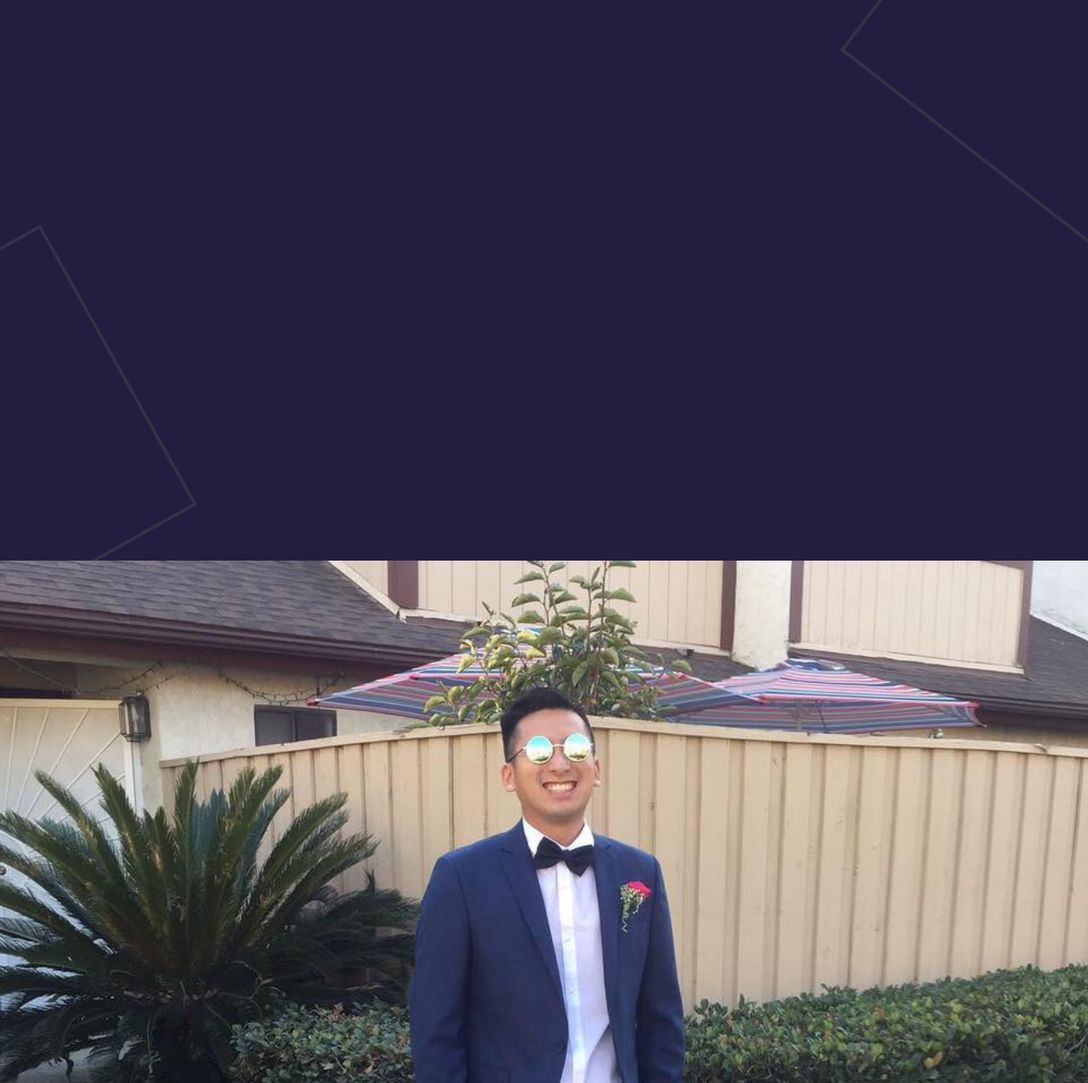
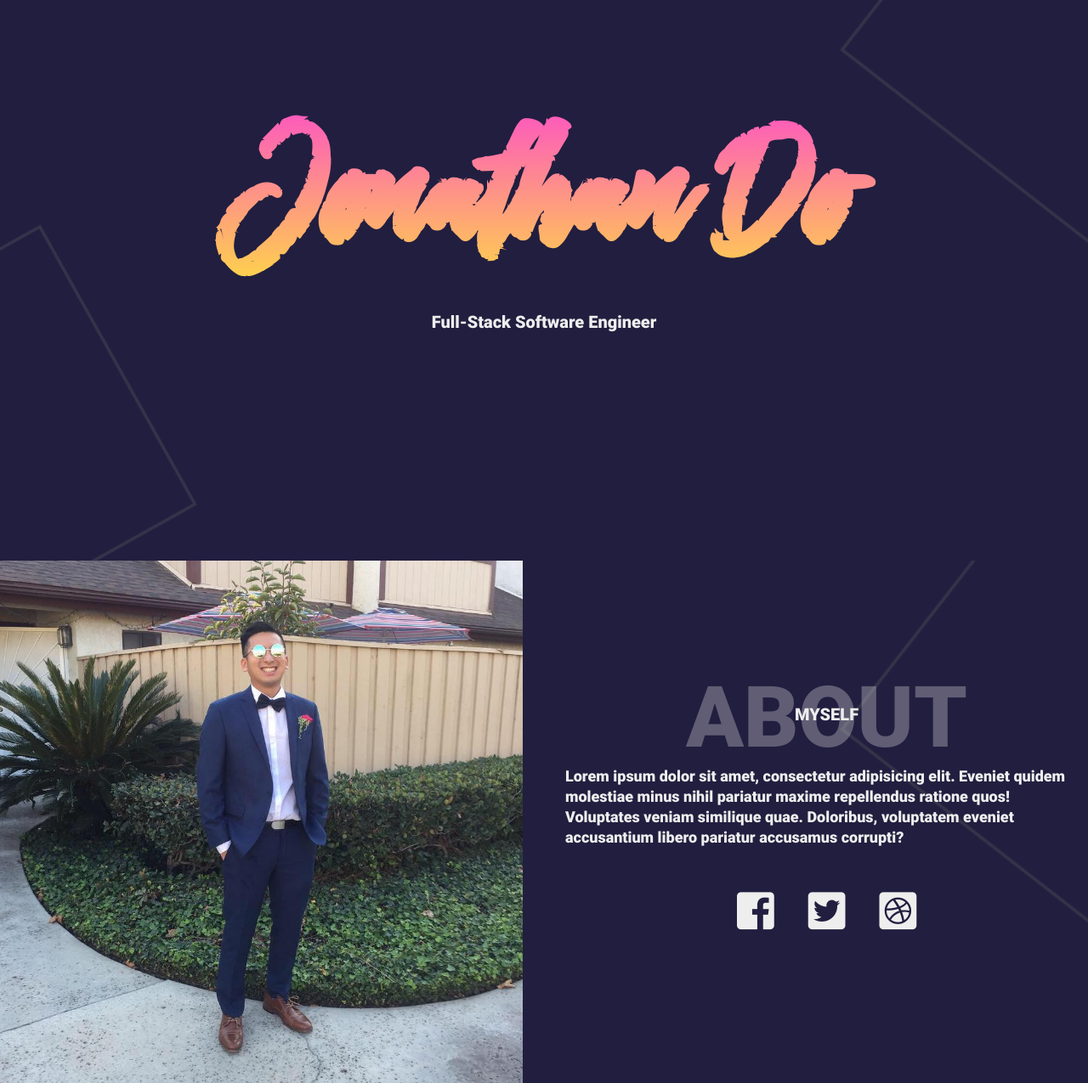
Before and after one commit to jhdo95/jhdo95.github.io, a plain HTML site: page portfolio/index.html in a window 1280 px wide. Shown: the part 140-1415 px from the top of the page at 85% size. Drawn offline with nearby package versions, Linux system fonts and the light colour scheme.

Commit message:
Added CSS to about section

```diff
--- a/portfolio/index.html
+++ b/portfolio/index.html
@@ -59,7 +59,6 @@
                    pariatur maxime repellendus ratione quos! Voluptates veniam similique quae. Doloribus, voluptatem
                    eveniet accusantium libero pariatur accusamus corrupti?
                 </p>
-            </div>
                 <div class="social-media">
                     <ul class="nav-list">
                         <li>
@@ -74,10 +73,11 @@
                         </li>
                         <li>
                             <a href="#" class="icon-link">
-                            <i class="fab fa-dribble-square"></i>
+                                <i class="fab fa-dribbble-square"></i>
                             </a>
                         </li>
                     </ul>
+                </div>
             </div>
         </div>
     </section>
--- a/portfolio/styles.css
+++ b/portfolio/styles.css
@@ -63,6 +63,7 @@ header{
     height: 100vh;
     position: fixed;
     top: -100vh;
+    z-index: 50;
     background-color: #16162d;
     border-bottom-right-radius: 100%;
     border-bottom-left-radius: 100%;
@@ -157,12 +158,88 @@ li{
     transform: rotate(-450deg) translateX(-.8rem);
     /*base is 90grad but we are using a 5x multiplier can adjust as needed. */
 }
+
+.landing-text{
+    position: absolute;
+    top: 50%;
+    left: 50%;
+    transform: translate(-50%, -50%);
+    width: 100%;
+    text-align: center;
+    z-index: 1;
+}
+
+.landing-text h1{
+    font-size: 20rem;
+    font-family: 'The Historia Demo', sans-serif;
+    background: linear-gradient(to top, #ffe838, #fd57bf);
+    -webkit-background-clip: text;
+    -webkit-text-fill-color: transparent;
+    padding: 1rem;
+    user-select: none;
+}
+
+.landing-text h6{
+    font-size: 2rem;
+    font-weight: 300;
+}
+
 /*End header*/
 
 
 
 /*Start about */
+.about .container{
+    display: flex;
+    align-items: center;
+    justify-content: center;
+}
 
+.about-heading h1{
+    font-size: 10rem;
+    opacity: .3;
+}
+
+.about-heading{
+    text-align: center;
+    text-transform: uppercase;
+    line-height: 0;
+    margin-bottom: 6rem;
+}
+
+.about-heading h6{
+    font-size: 2rem;
+    font-weight: 300;
+}
+
+.profile-img{
+    flex: 1;
+    margin-right: 5rem;
+}
+
+.about-details{
+    flex: 1;
+}
+
+.social-media{
+    margin-top: 5rem;
+}
+
+.social-media i{
+    font-size: 5rem;
+    transition: color 650ms;
+}
+
+.fa-facebook-square:hover{
+    color: #4267b2;
+}
+
+.fa-twitter-square:hover{
+    color: #38a1f3;
+}
+.fa-dribbble-square:hover{
+    color: #ea4c89;
+}
 /*End about*/
 
 
```
Lines whose indentation alone changed are shown as unchanged.
